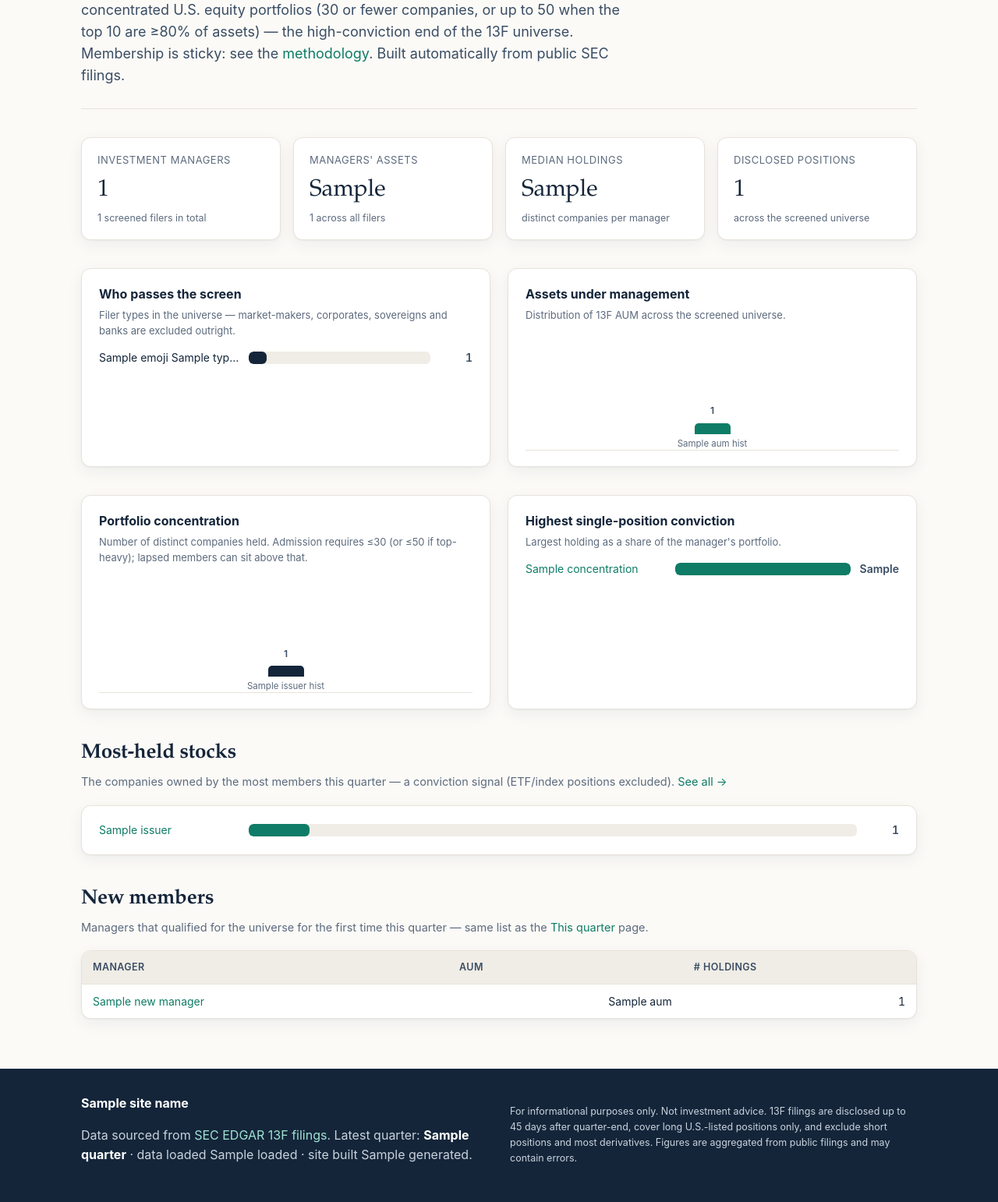
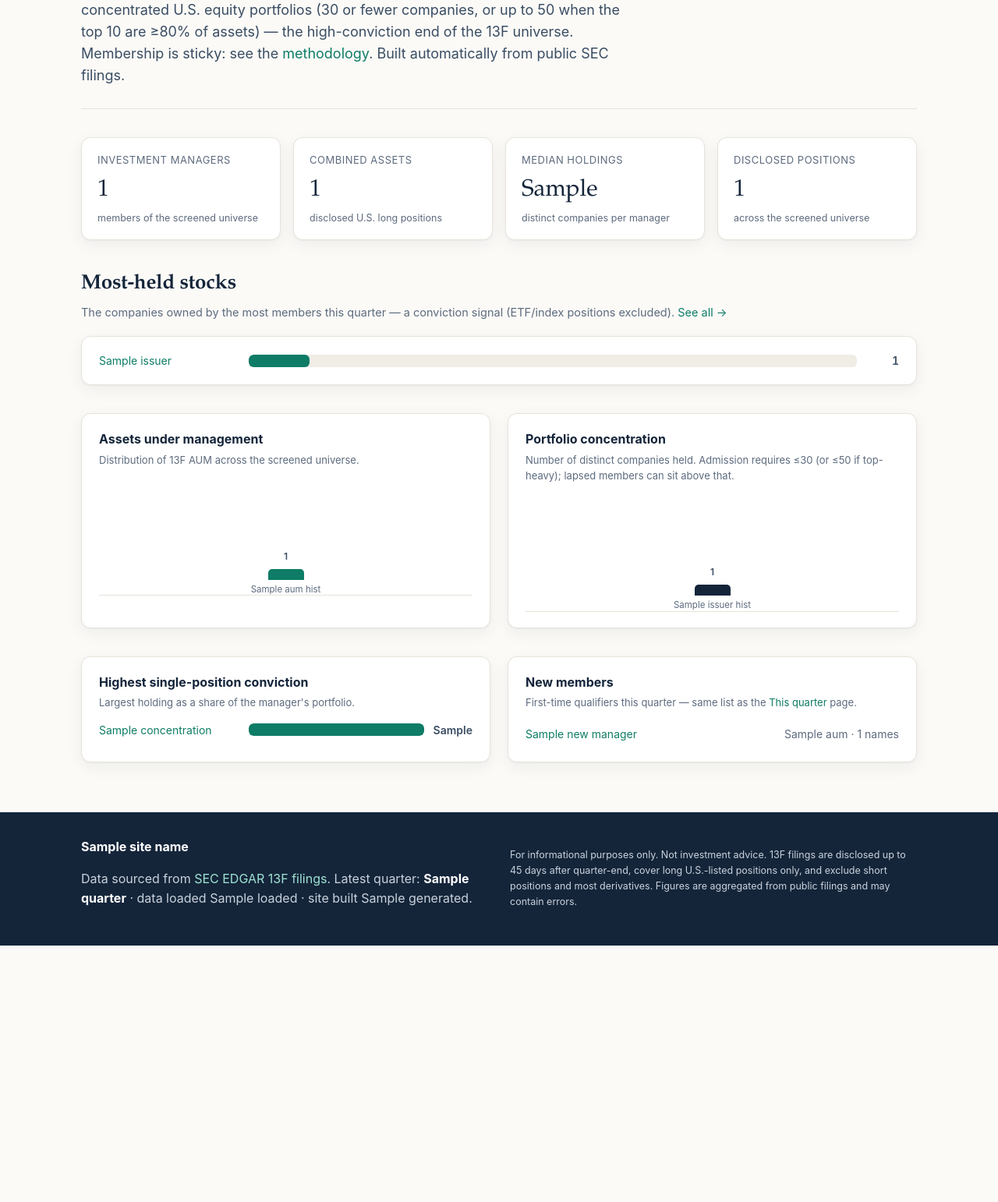
Before and after one commit to kyleding91/Fund-Manager-Analysis, a Python web app: template web/templates/index.html in a window 1280 px wide. Shown: the part 298-1840 px from the top of the page at 78% size. After the commit the page ends 1511 px from the top, so only its background shows below. Run offline with Jinja, Linux system fonts and the light colour scheme; the template is opened without the code that fills it: most values are stand-ins (such as "Sample title", 1, 10 or a date in 2020).

Commit message:
Present all universe members as investment managers (type stays a DB fact)
Owner decision: foundations/endowments that pass the screen are shown as
managers like everyone else — firm type remains in the database (screening
still uses it; the CSV export still carries it) but the site no longer splits
members by type.

- Overview: "Who passes the screen" type-mix card removed; Most-held stocks
  moved up to sit directly under the KPIs; KPI row simplified (one member
  count, one combined-assets figure instead of manager/filer splits); New
  members becomes a compact card beside Highest single-position conviction.
- Managers directory: Type column and the Managers/All-filer-types filter
  chips removed (search + sort remain; app.js already handles the absence).
- Manager pages: firm-type badge removed from the header.
- site_data.universe: all members counted as managers (median, assets);
  type-mix computation dropped; conviction list no longer filters by
  name-classified type.

88 tests passing; site rebuilt and verified (2,081 pages).

Co-Authored-By: Claude Opus 4.8 <noreply@anthropic.com>

```diff
--- a/web/templates/fund.html
+++ b/web/templates/fund.html
@@ -6,7 +6,6 @@
 <a class="backlink" href="{{ root }}funds.html">&larr; All managers</a>
 <div class="fund-head">
   <h1>{{ f.manager_name }}</h1>
-  <span class="badge {{ 'gray' if f.category != 'Investment Manager' }}">{{ f.emoji }} {{ f.category }}</span>
 </div>
 
 {% if f.aum_svg %}
--- a/web/templates/index.html
+++ b/web/templates/index.html
@@ -15,13 +15,13 @@
   <div class="kpis">
     <div class="kpi">
       <div class="label">Investment managers</div>
-      <div class="value">{{ u.num_managers }}</div>
-      <div class="sub">{{ u.num_filers }} screened filers in total</div>
+      <div class="value">{{ u.num_filers }}</div>
+      <div class="sub">members of the screened universe</div>
     </div>
     <div class="kpi">
-      <div class="label">Managers' assets</div>
-      <div class="value">{{ u.manager_aum }}</div>
-      <div class="sub">{{ u.total_aum }} across all filers</div>
+      <div class="label">Combined assets</div>
+      <div class="value">{{ u.total_aum }}</div>
+      <div class="sub">disclosed U.S. long positions</div>
     </div>
     <div class="kpi">
       <div class="label">Median holdings</div>
@@ -32,68 +32,6 @@
       <div class="label">Disclosed positions</div>
       <div class="value">{{ "{:,}".format(u.total_positions) }}</div>
       <div class="sub">across the screened universe</div>
-    </div>
-  </div>
-</section>
-
-<section class="section">
-  <div class="grid-2">
-    <div class="card">
-      <h3>Who passes the screen</h3>
-      <p class="hint">Filer types in the universe — market-makers, corporates, sovereigns and banks are excluded outright.</p>
-      <div class="barlist">
-        {% for m in u.type_mix %}
-        <div class="barrow">
-          <span class="name">{{ m.emoji }} {{ m.label }}</span>
-          <span class="track"><span class="fill {{ 'navy' if m.category != 'Investment Manager' }}" style="width: {{ m.width }}%"></span></span>
-          <span class="val">{{ m.count }}</span>
-        </div>
-        {% endfor %}
-      </div>
-    </div>
-    <div class="card">
-      <h3>Assets under management</h3>
-      <p class="hint">Distribution of 13F AUM across the screened universe.</p>
-      <div class="histogram">
-        {% for b in u.aum_hist %}
-        <div class="histobar">
-          <span class="n">{{ b.count }}</span>
-          <span class="col" style="height: {{ b.height }}%"></span>
-          <span class="x">{{ b.label }}</span>
-        </div>
-        {% endfor %}
-      </div>
-    </div>
-  </div>
-</section>
-
-<section class="section">
-  <div class="grid-2">
-    <div class="card">
-      <h3>Portfolio concentration</h3>
-      <p class="hint">Number of distinct companies held. Admission requires &le;30 (or &le;50 if top-heavy); lapsed members can sit above that.</p>
-      <div class="histogram">
-        {% for b in u.issuer_hist %}
-        <div class="histobar">
-          <span class="n">{{ b.count }}</span>
-          <span class="col navy" style="height: {{ b.height }}%"></span>
-          <span class="x">{{ b.label }}</span>
-        </div>
-        {% endfor %}
-      </div>
-    </div>
-    <div class="card">
-      <h3>Highest single-position conviction</h3>
-      <p class="hint">Largest holding as a share of the manager's portfolio.</p>
-      <div class="barlist">
-        {% for c in u.top_concentration[:8] %}
-        <div class="barrow">
-          <span class="name"><a href="{{ root }}funds/{{ c.cik }}.html">{{ c.manager_name }}</a></span>
-          <span class="track"><span class="fill" style="width: {{ c.top_pct_val }}%"></span></span>
-          <span class="val">{{ c.top_pct }}</span>
-        </div>
-        {% endfor %}
-      </div>
     </div>
   </div>
 </section>
@@ -115,21 +53,66 @@
   </div>
 </section>
 
-{% if u.new_managers %}
 <section class="section">
-  <h2>New members</h2>
-  <p class="section-sub">Managers that qualified for the universe for the first time this quarter — same list as the <a href="moves.html">This quarter</a> page.</p>
-  <div class="table-wrap">
-    <table class="data">
-      <thead><tr><th class="no-sort">Manager</th><th class="no-sort num">AUM</th><th class="no-sort num"># Holdings</th></tr></thead>
-      <tbody>
-        {% for m in u.new_managers %}
-        <tr><td><a href="{{ root }}funds/{{ m.cik }}.html">{{ m.manager_name }}</a></td><td class="num">{{ m.aum }}</td><td class="num">{{ m.num_issuers }}</td></tr>
+  <div class="grid-2">
+    <div class="card">
+      <h3>Assets under management</h3>
+      <p class="hint">Distribution of 13F AUM across the screened universe.</p>
+      <div class="histogram">
+        {% for b in u.aum_hist %}
+        <div class="histobar">
+          <span class="n">{{ b.count }}</span>
+          <span class="col" style="height: {{ b.height }}%"></span>
+          <span class="x">{{ b.label }}</span>
+        </div>
         {% endfor %}
-      </tbody>
-    </table>
+      </div>
+    </div>
+    <div class="card">
+      <h3>Portfolio concentration</h3>
+      <p class="hint">Number of distinct companies held. Admission requires &le;30 (or &le;50 if top-heavy); lapsed members can sit above that.</p>
+      <div class="histogram">
+        {% for b in u.issuer_hist %}
+        <div class="histobar">
+          <span class="n">{{ b.count }}</span>
+          <span class="col navy" style="height: {{ b.height }}%"></span>
+          <span class="x">{{ b.label }}</span>
+        </div>
+        {% endfor %}
+      </div>
+    </div>
   </div>
 </section>
-{% endif %}
+
+<section class="section">
+  <div class="grid-2">
+    <div class="card">
+      <h3>Highest single-position conviction</h3>
+      <p class="hint">Largest holding as a share of the manager's portfolio.</p>
+      <div class="barlist">
+        {% for c in u.top_concentration[:8] %}
+        <div class="barrow">
+          <span class="name"><a href="{{ root }}funds/{{ c.cik }}.html">{{ c.manager_name }}</a></span>
+          <span class="track"><span class="fill" style="width: {{ c.top_pct_val }}%"></span></span>
+          <span class="val">{{ c.top_pct }}</span>
+        </div>
+        {% endfor %}
+      </div>
+    </div>
+    <div class="card">
+      <h3>New members</h3>
+      <p class="hint">First-time qualifiers this quarter — same list as the <a href="moves.html">This quarter</a> page.</p>
+      {% if u.new_managers %}
+      <ul class="plain-list">
+        {% for m in u.new_managers[:8] %}
+        <li><a href="{{ root }}funds/{{ m.cik }}.html">{{ m.manager_name }}</a> <span class="muted">{{ m.aum }} · {{ m.num_issuers }} names</span></li>
+        {% endfor %}
+      </ul>
+      {% else %}
+      <p class="muted">None this quarter.</p>
+      {% endif %}
+    </div>
+  </div>
+</section>
 
 {% endblock %}
```
Also changed, not shown: src/site_data.py (+10 -19 lines), web/templates/funds.html (+2 -8 lines).
